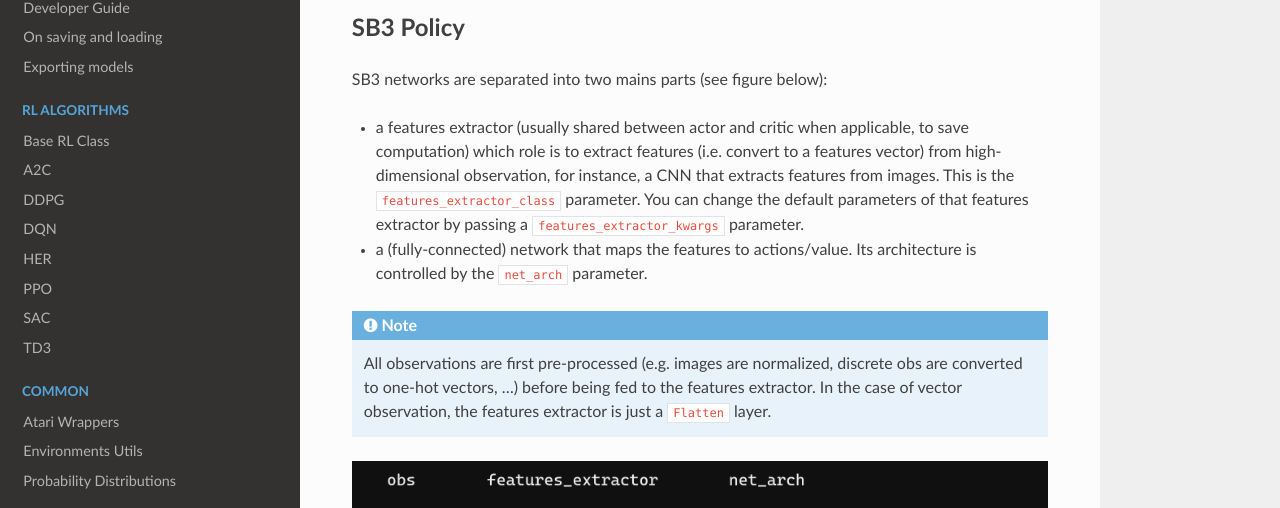
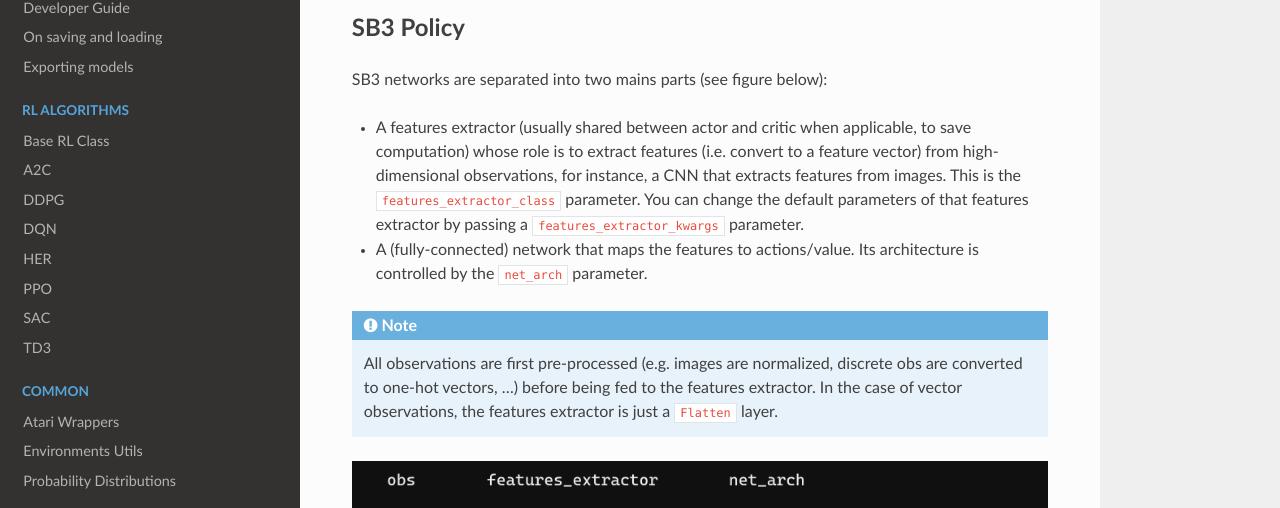
Before and after one commit to DLR-RM/stable-baselines3, a Sphinx documentation site: the page built from docs/guide/custom_policy.rst, in a window 1280 px wide and 900 px high. Shown: the part 364-872 px from the top of the window. Built offline with Sphinx 7.4.7 and the Read the Docs theme 2.0.0, drawn with Linux system fonts in a browser that asks for light colours; pages that are not in the unit, such as notebooks, are missing from menus.

Commit message:
Apply suggestions from code review
Co-authored-by: Adam Gleave <adam@gleave.me>

```diff
--- a/docs/guide/custom_policy.rst
+++ b/docs/guide/custom_policy.rst
@@ -18,18 +18,18 @@
 
 SB3 networks are separated into two mains parts (see figure below):
 
-- a features extractor (usually shared between actor and critic when applicable, to save computation)
-  which role is to extract features (i.e. convert to a features vector) from high-dimensional observation, for instance, a CNN that extracts features from images.
+- A features extractor (usually shared between actor and critic when applicable, to save computation)
+  whose role is to extract features (i.e. convert to a feature vector) from high-dimensional observations, for instance, a CNN that extracts features from images.
   This is the ``features_extractor_class`` parameter. You can change the default parameters of that features extractor
   by passing a ``features_extractor_kwargs`` parameter.
 
-- a (fully-connected) network that maps the features to actions/value. Its architecture is controlled by the ``net_arch`` parameter.
+- A (fully-connected) network that maps the features to actions/value. Its architecture is controlled by the ``net_arch`` parameter.
 
 
 .. note::
 
     All observations are first pre-processed (e.g. images are normalized, discrete obs are converted to one-hot vectors, ...) before being fed to the features extractor.
-    In the case of vector observation, the features extractor is just a ``Flatten`` layer.
+    In the case of vector observations, the features extractor is just a ``Flatten`` layer.
 
 
 .. image:: ../_static/img/net_arch.png
```
